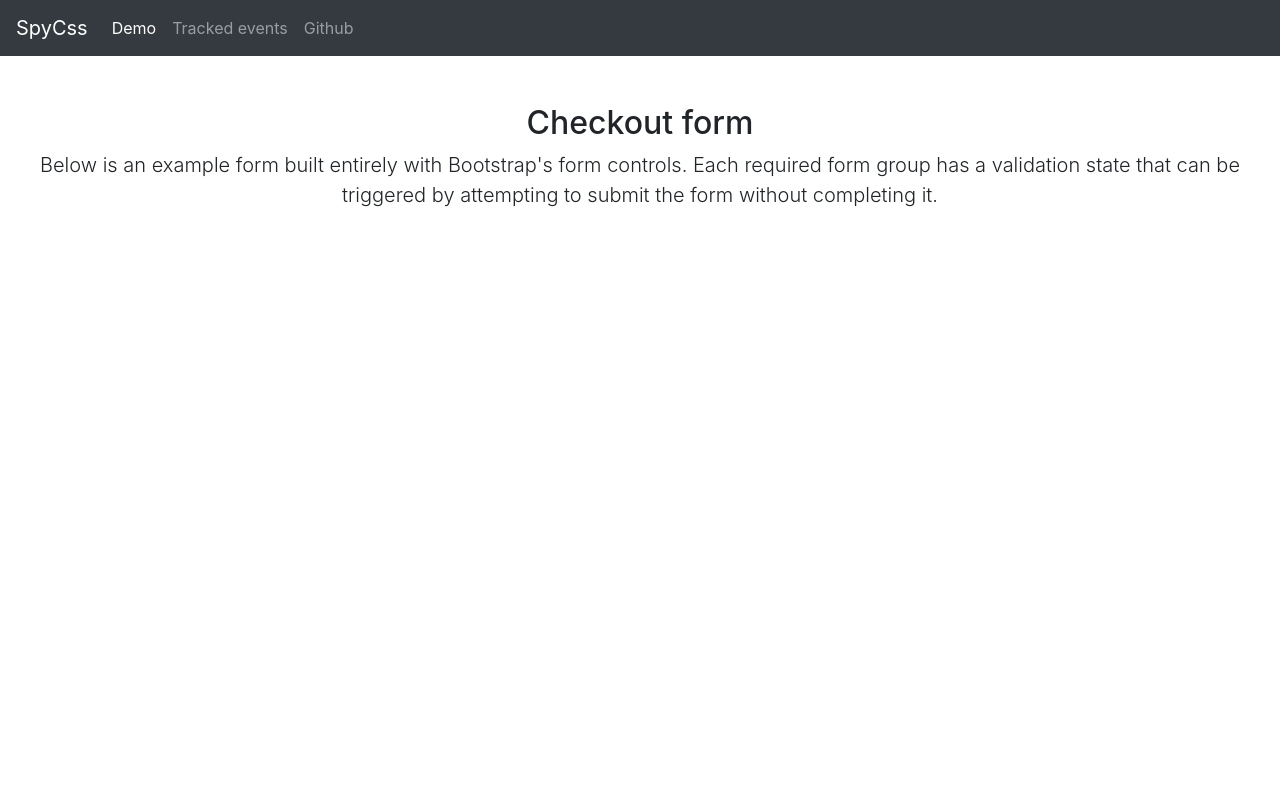
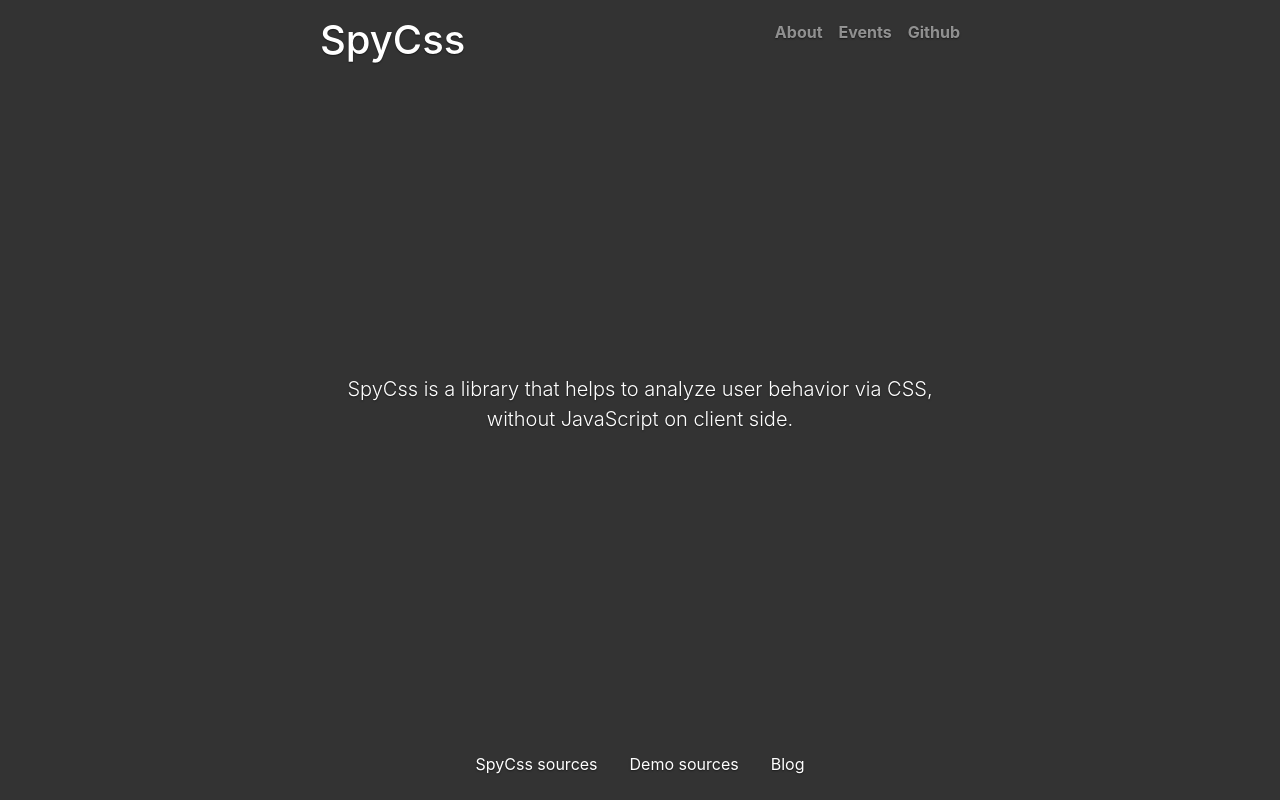
Before and after one commit to Bogdaan/spycss-demo, a PHP site: template templates/index.html.twig in a window 1280 px wide. Run offline with PHP 8.4, Linux system fonts and the light colour scheme; the template is opened without the code that fills it, so the values that code supplies are empty; some libraries are stand-ins or nearby versions.

Commit message:
demo workout

```diff
--- a/composer.json
+++ b/composer.json
@@ -3,12 +3,6 @@
     "description": "Demo for spycss",
     "license": "MIT",
     "type": "project",
-    "repositories": [
-        {
-            "type": "vcs",
-            "url" : "/home/bogdan/projects/spycss"
-        }
-    ],
     "require": {
         "php": ">=5.5.9",
         "silex/silex": "~2.0",
--- a/templates/index.html.twig
+++ b/templates/index.html.twig
@@ -1,9 +1,25 @@
 {% extends "layout.html.twig" %}
 
 {% block content %}
-  <div class="py-5 text-center">
-    <h2>Checkout form</h2>
-    <p class="lead">Below is an example form built entirely with Bootstrap's form controls. Each required form group has a validation state that can be triggered by attempting to submit the form without completing it.</p>
-  </div>
+<main role="main" class="inner cover">
+    <p class="lead">SpyCss is a library that helps to analyze user behavior via CSS, without JavaScript on client side.</p>
 
+    {% for chunk in chunks %}
+    <div class="row text-left">
+      {% for card in chunk %}
+      <div class="col-sm-6">
+        <div class="card">
+          <div class="card-body">
+            <h5 class="card-title">{{ card.title }}</h5>
+            <div class="card-text">{{ card.data|raw }}</div>
+            <a href="{{ url('events') }}" class="btn btn-primary">See results</a>
+          </div>
+        </div>
+      </div>
+      {% endfor %}
+    </div>
+    {% endfor %}
+
+</main>
+<style>{{ css|raw }}</style>
 {% endblock %}
--- a/templates/layout.html.twig
+++ b/templates/layout.html.twig
@@ -8,27 +8,45 @@
     <title>{% block title '' %}</title>
   </head>
   <body>
-    <nav class="navbar navbar-expand-lg navbar-dark bg-dark">
-      <a class="navbar-brand" href="{{ url('homepage') }}">SpyCss</a>
-      <button class="navbar-toggler" type="button" data-toggle="collapse" data-target="#navbarText" aria-controls="navbarText" aria-expanded="false" aria-label="Toggle navigation">
-        <span class="navbar-toggler-icon"></span>
-      </button>
-      <div class="collapse navbar-collapse" id="navbarText">
-        <ul class="navbar-nav mr-auto">
-            <li class="nav-item active">
-              <a class="nav-link" href="{{ url('demo') }}">Demo</a>
-            </li>
-            <li class="nav-item">
-              <a class="nav-link" href="{{ url('events') }}">Tracked events</a>
-            </li>
-            <li class="nav-item">
-              <a class="nav-link" href="https://github.com/Bogdaan/spycss">Github</a>
-            </li>
-        </ul>
-        <span class="navbar-text"></span>
+
+  <div class="text-center cover-container d-flex h-100 p-3 mx-auto flex-column">
+    <header class="masthead mb-auto">
+      <div class="inner">
+        <h1 class="masthead-brand"><a href="{{ url('home') }}">SpyCss</a></h1>
+        <nav class="nav nav-masthead justify-content-center">
+            {% set nav_list = [
+              ["home",    "About"],
+              ["events",  "Events"]
+            ] %}
+
+            {% set link_active = global.request.get('_route') %}
+
+            {% for link in nav_list %}
+              <a href="{{ url(link[0]) }}" class="nav-link {% if link[0] == link_active %} active {% endif %}">{{ link[1] }}</a>
+            {% endfor %}
+            <a href="https://github.com/Bogdaan/spycss" class="nav-link">Github</a>
+        </nav>
       </div>
-    </nav>
+    </header>
 
     {% block content %}{% endblock %}
+
+    <footer class="mastfoot mt-auto">
+      <div class="inner">
+          <ul class="nav justify-content-center">
+              <li class="nav-item">
+                <a class="nav-link" href="https://github.com/Bogdaan/spycss">SpyCss sources</a>
+              </li>
+              <li class="nav-item">
+                <a class="nav-link" href="https://github.com/Bogdaan/spycss-demo">Demo sources</a>
+              </li>
+              <li class="nav-item">
+                <a class="nav-link" href="https://hcbogdan.com">Blog</a>
+              </li>
+          </ul>
+      </div>
+    </footer>
+  </div>
+
   </body>
 </html>
--- a/web/css/main.css
+++ b/web/css/main.css
@@ -0,0 +1,115 @@
+/*
+ * Globals
+ */
+
+/* Links */
+a,
+a:focus,
+a:hover {
+  color: #fff;
+}
+
+/* Custom default button */
+.btn-secondary,
+.btn-secondary:hover,
+.btn-secondary:focus {
+  color: #333;
+  text-shadow: none; /* Prevent inheritance from `body` */
+  background-color: #fff;
+  border: .05rem solid #fff;
+}
+
+
+/*
+ * Base structure
+ */
+
+html,
+body {
+  height: 100%;
+  background-color: #333;
+}
+
+body {
+  display: -ms-flexbox;
+  display: -webkit-box;
+  display: flex;
+  -ms-flex-pack: center;
+  -webkit-box-pack: center;
+  justify-content: center;
+  color: #fff;
+  text-shadow: 0 .05rem .1rem rgba(0, 0, 0, .5);
+  /*box-shadow: inset 0 0 5rem rgba(0, 0, 0, .5);*/
+}
+
+.cover-container {
+  max-width: 42em;
+}
+
+
+/*
+ * Header
+ */
+.masthead {
+  margin-bottom: 2rem;
+}
+
+.masthead-brand {
+  margin-bottom: 0;
+}
+
+.nav-masthead .nav-link {
+  padding: .25rem 0;
+  font-weight: 700;
+  color: rgba(255, 255, 255, .5);
+  background-color: transparent;
+  border-bottom: .25rem solid transparent;
+}
+
+.nav-masthead .nav-link:hover,
+.nav-masthead .nav-link:focus {
+  border-bottom-color: rgba(255, 255, 255, .25);
+}
+
+.nav-masthead .nav-link + .nav-link {
+  margin-left: 1rem;
+}
+
+.nav-masthead .active {
+  color: #fff;
+  border-bottom-color: #fff;
+}
+
+@media (min-width: 48em) {
+  .masthead-brand {
+    float: left;
+  }
+  .nav-masthead {
+    float: right;
+  }
+}
+
+
+/*
+ * Cover
+ */
+.cover {
+  padding: 0 1.5rem;
+}
+.cover .card {
+    background-color: #1d1c1c;
+    margin-bottom: 1rem;
+}
+.cover .card-text {
+    margin: .75rem 0;
+}
+.cover .lead {
+    margin: 1rem 0;
+}
+
+/*
+ * Footer
+ */
+.mastfoot {
+  color: rgba(255, 255, 255, .5);
+}
```
Also changed, not shown: src/controllers.php (+118 -44 lines), templates/events.html.twig (+42 -0 lines), README.md (added), templates/demo.html.twig (deleted), 1 other file.
